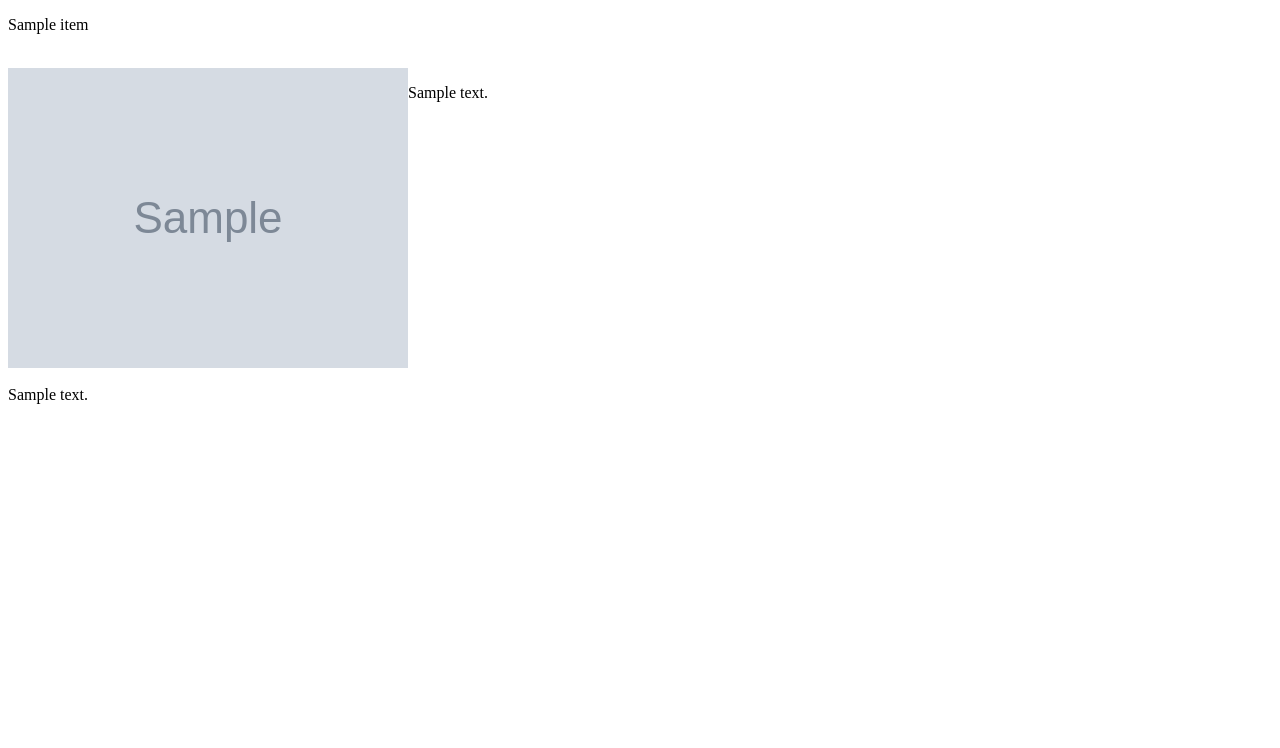
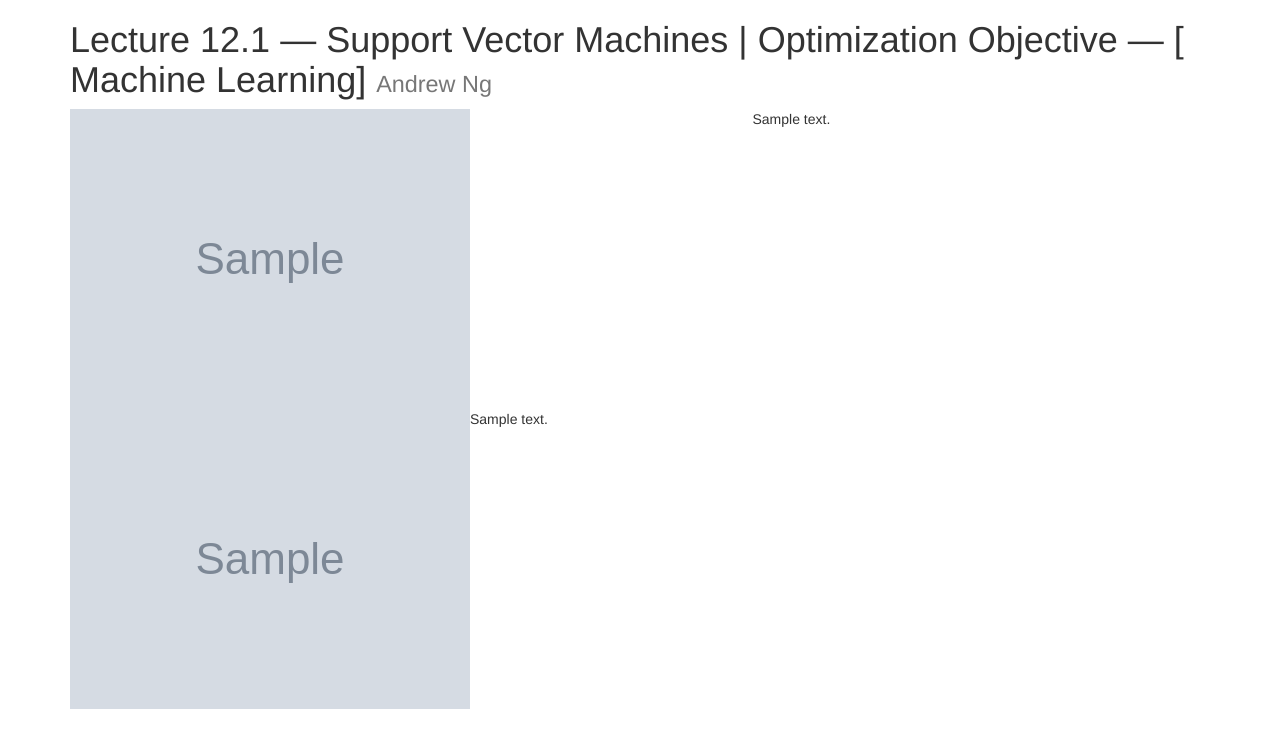
Before and after one commit to angiexchen/microsoftinternhack2020, a Flask app: template templates/response.html in a window 1280 px wide. Shown: the top 748 px of the page. Run offline with Flask 2, Linux system fonts and the light colour scheme; the template is opened without the code that fills it: most values are stand-ins (such as "Sample title", 1, 10 or a date in 2020); grey boxes marked "Sample" are stand-in pictures; some libraries are stand-ins or nearby versions.

Commit message:
add css to response

```diff
--- a/app.py
+++ b/app.py
@@ -41,7 +41,7 @@ def index():
             result.append(obj)
         testlist = ["one", "two", "three"]
 
-        return render_template('response_example.html', message = t1, testlist = testlist, images=result)
+        return render_template('response.html', message = t1, testlist = testlist, images=result)
 
 def get_closest_less_than_or_equal(transcript, time):
     text = ""
--- a/templates/response.html
+++ b/templates/response.html
@@ -5,24 +5,39 @@
     <meta charset="UTF-8">
     <meta name="viewport" content="width=device-width, initial-scale=1.0">
     <title>Document</title>
+    <link rel="stylesheet" href="https://maxcdn.bootstrapcdn.com/bootstrap/3.4.0/css/bootstrap.min.css">
+    <link rel="shortcut icon" type="image/ico" href="/static/favicon.ico">
+    <script src="https://ajax.googleapis.com/ajax/libs/jquery/3.4.1/jquery.min.js"></script>
+    <script src="https://maxcdn.bootstrapcdn.com/bootstrap/3.4.0/js/bootstrap.min.js"></script>
 </head>
 
 <body>
-    {% for item in testlist %}
-     <p>{{item}}</p>
-    {% endfor %}
-    <br/>
+    <div class="container">
+
+        <!-- Page Heading -->
+        <h1 class="my-4">Lecture 12.1 — Support Vector Machines | Optimization Objective — [ Machine Learning]
+          <small>Andrew Ng</small>
+        </h1>
+
         {% for imageobj in images %}
-            <div style="display: flex;flex-direction: row;">
-                <img src={{ url_for('static', filename=imageobj.image_file)}} alt="image">
-                <p>{{imageobj.text}}</p>
+
+        <div class="row ", style="display: flex;flex-direction: row;">
+            <div class="col-md-7">
+              <a href="#">
+                <img class="img-fluid rounded mb-3 mb-md-0" src={{ url_for('static', filename=imageobj.image_file)}} alt="image">
+              </a>
             </div>
+            <div class="col-md-5">
+              <p>{{imageobj.text}}</p>
+            </div>
+          </div>
+                <div style="display: flex;flex-direction: row;">
+                    <img src={{ url_for('static', filename=imageobj.image_file)}} alt="image">
+                    <p>{{imageobj.text}}</p>
+                </div>
         {% endfor %}
-    </div>
-    <br/>
-   {{content}}
-<!--
-    {{message}} -->
+
+      </div>
 
 </body>
 
```
